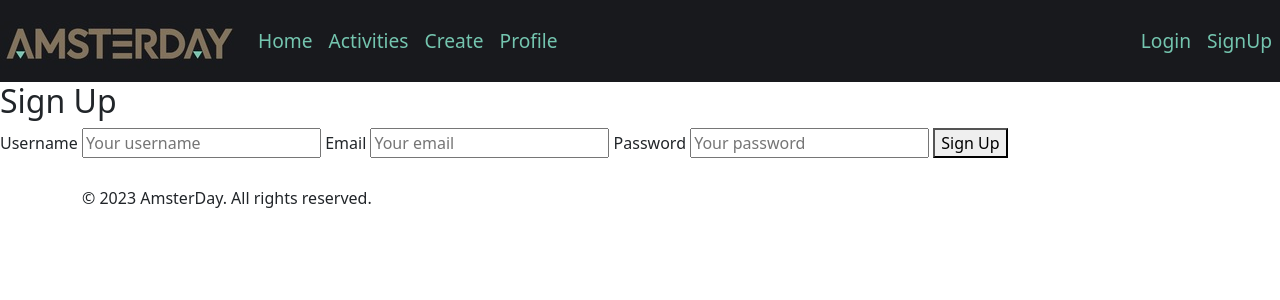
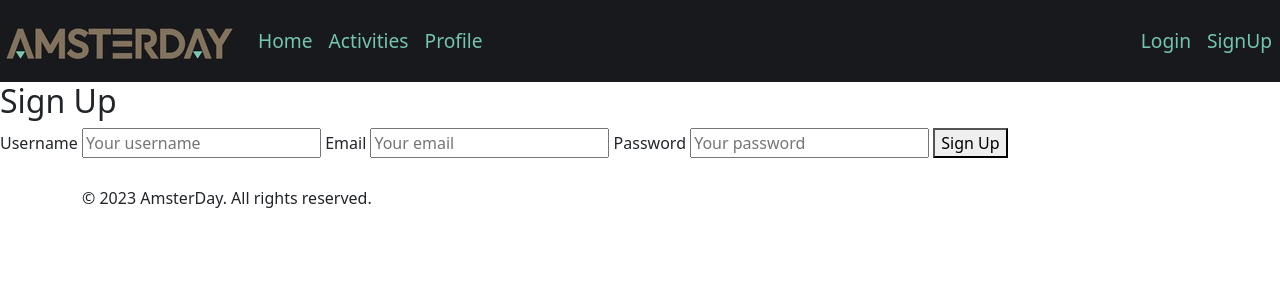
Before and after one commit to AmsterDay/project2-amsterday, a Node server app: page /auth/signup in a window 1280 px wide. Shown: the top 300 px of the page. Run offline with Node 20, Linux system fonts and the light colour scheme; some libraries are stand-ins or nearby versions.

Commit message:
fix minor bugs

```diff
--- a/routes/auth.routes.js
+++ b/routes/auth.routes.js
@@ -65,7 +65,7 @@ router.post("/signup",  (req, res) => {
       return User.create({ username, email, password: hashedPassword });
     })
     .then((user) => {
-      res.redirect("/auth/login");
+      res.redirect("auth/login");
     })
     .catch((error) => {
       if (error instanceof mongoose.Error.ValidationError) {
--- a/views/layout.hbs
+++ b/views/layout.hbs
@@ -61,10 +61,7 @@
           <a class="nav-link" href="/activities">Activities</a>
         </li>
         <li class="nav-item">
-          <a class="nav-link" href="/activities/create">Create</a>
-        </li>
-        <li class="nav-item">
-          <a class="nav-link" href="">Profile</a>
+          <a class="nav-link" href="/auth/profile">Profile</a>
         </li>
 
 
```
